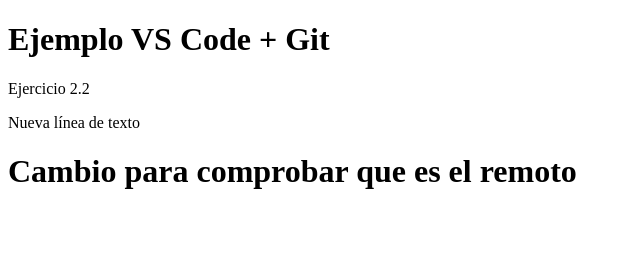
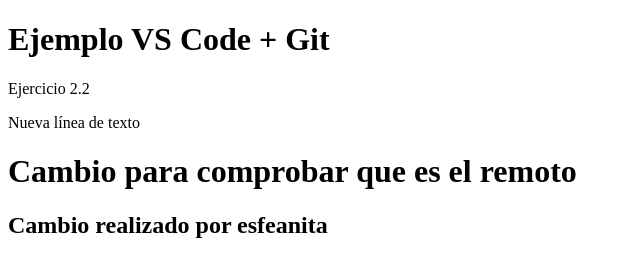
Before and after one commit to javilens/GitRepositorio, a plain HTML site: page index.html in a window 1280 px wide. Shown: the whole page, without its empty margins (0-640 px from the left). Drawn offline with Linux system fonts and the light colour scheme.

Commit message:
Update index.html
Cambio realizado por esfeanita

```diff
--- a/index.html
+++ b/index.html
@@ -10,5 +10,6 @@
     <p>Ejercicio 2.2</p>
     <p1>Nueva línea de texto</p1>
     <h1>Cambio para comprobar que es el remoto</h1>
+    <h2>Cambio realizado por esfeanita</h2>
 </body>
 </html>
```
